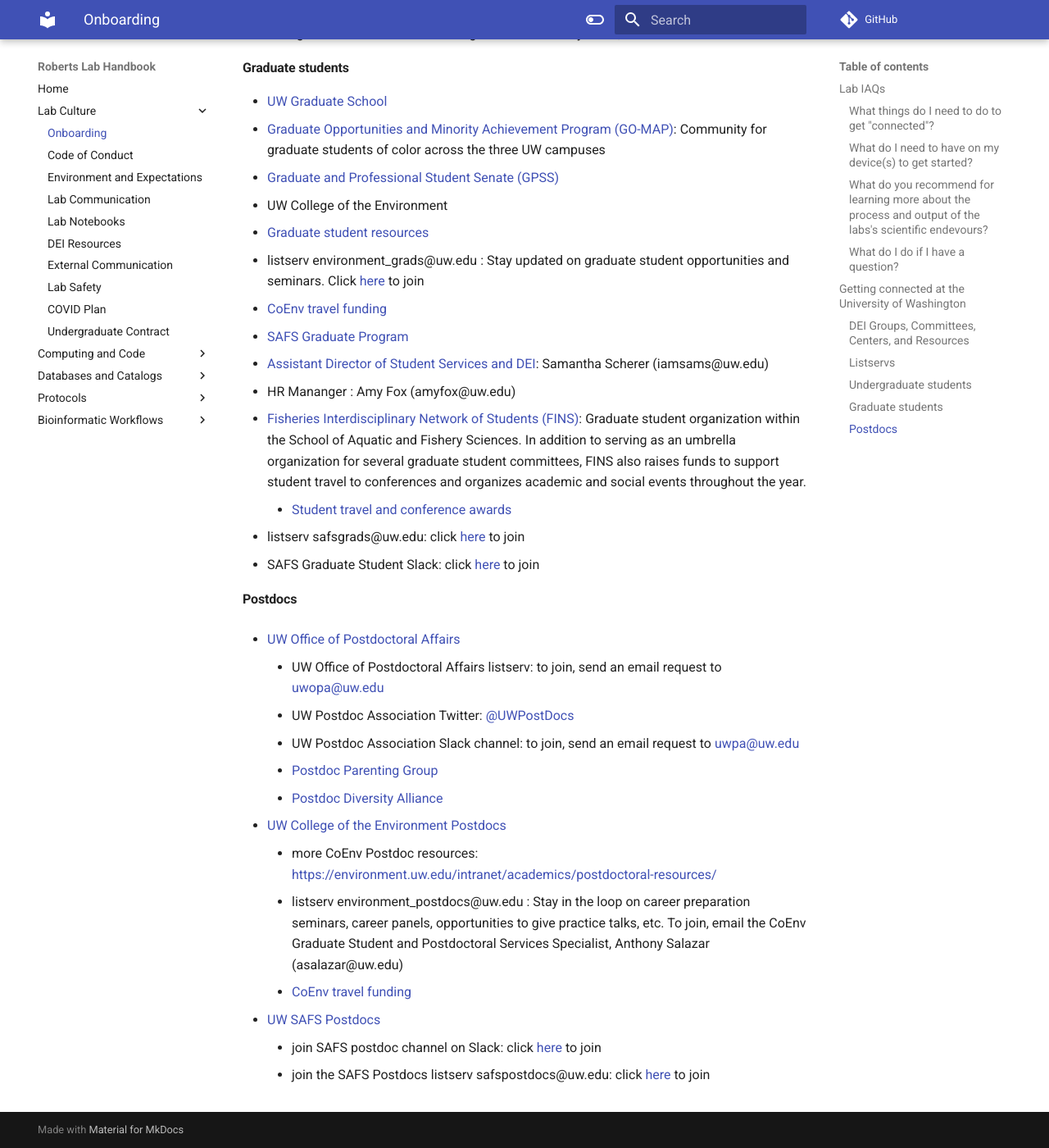
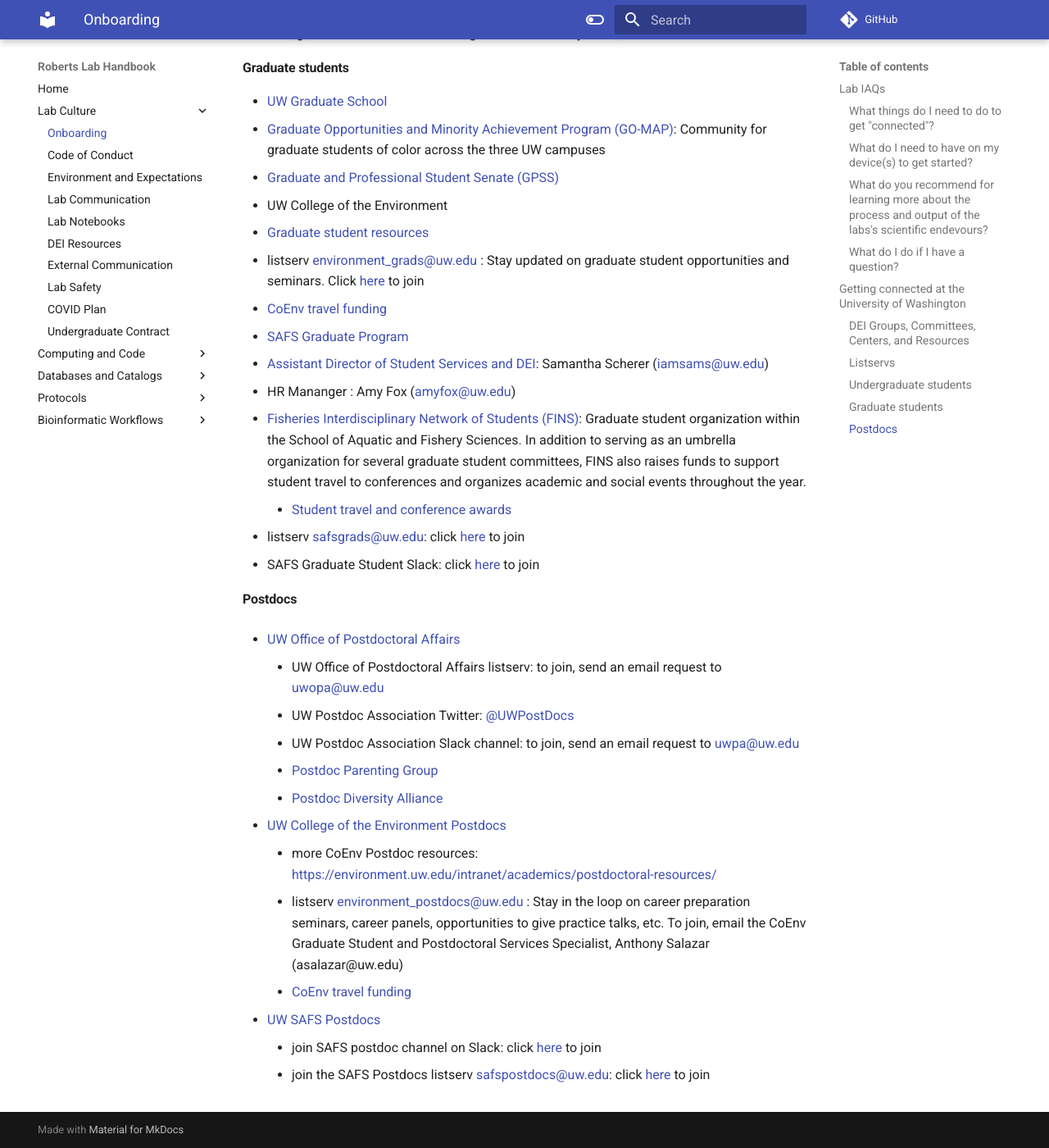
Before and after one commit to RobertsLab/resources, an MkDocs documentation site: the page built from docs/Onboarding.md, in a window 1280 px wide and 1400 px high, scrolled down 2036 px. Shown: the whole window at 82% size. Built offline with MkDocs 1.6.1 and Material for MkDocs 9.7.7, drawn with Linux system fonts in a browser that asks for light colours; comment, search, counter and statistics services are not loaded; part of the change alters nothing that is shown; some of the changed text lies outside the part shown.

```diff
--- a/docs/Onboarding.md
+++ b/docs/Onboarding.md
@@ -61,11 +61,11 @@ This is a list (non-exhaustive) of DEI groups, committees, centers, and resource
 
 #### Listservs
 
-If you experience any problems in joining these listservs, email SAFS computing administrator, Michael Parker (safshelp@uw.edu)
+If you experience any problems in joining these listservs, email SAFS computing administrator, Michael Parker (<safshelp@uw.edu>)
 
-- SAFS social safssocial@uw.edu: click [here](http://mailman13.u.washington.edu/mailman/listinfo/safssocial) to join
-- SAFS job postings safsjobs@uw.edu: click [here](http://mailman11.u.washington.edu/mailman/listinfo/safsjobs) to join
-- SAFS community Slack: click [here](https://join.slack.com/t/safs-community/shared_invite/zt-he8uinsg-yd_BzsR8hnST~G4UtNZ_bw) to join. If you have trouble joining, email Steven Roberts (sr320@uw.edu)
+- SAFS social <safssocial@uw.edu>: click [here](http://mailman13.u.washington.edu/mailman/listinfo/safssocial) to join
+- SAFS job postings <safsjobs@uw.edu>: click [here](http://mailman11.u.washington.edu/mailman/listinfo/safsjobs) to join
+- SAFS community Slack: click [here](https://join.slack.com/t/safs-community/shared_invite/zt-he8uinsg-yd_BzsR8hnST~G4UtNZ_bw) to join. If you have trouble joining, email Steven Roberts (<sr320@uw.edu>)
 
 #### Undergraduate students
 
@@ -82,31 +82,31 @@ If you experience any problems in joining these listservs, email SAFS computing
 
 - UW College of the Environment
   - [Graduate student resources](https://environment.uw.edu/students/student-resources/graduate-student-resources/)
-  - listserv environment_grads@uw.edu : Stay updated on graduate student opportunities and seminars. Click [here](http://mailman11.u.washington.edu/mailman/listinfo/environment_grads) to join
+  - listserv <environment_grads@uw.edu> : Stay updated on graduate student opportunities and seminars. Click [here](http://mailman11.u.washington.edu/mailman/listinfo/environment_grads) to join
   - [CoEnv travel funding](https://environment.uw.edu/students/student-resources/scholarships-funding/student-travel-meeting-fund/)
 
 - [SAFS Graduate Program](https://fish.uw.edu/students/graduate-program/)
-  - [Assistant Director of Student Services and DEI](https://fish.uw.edu/students/advising/): Samantha Scherer (iamsams@uw.edu)
-  - HR Mananger : Amy Fox (amyfox@uw.edu)
+  - [Assistant Director of Student Services and DEI](https://fish.uw.edu/students/advising/): Samantha Scherer (<iamsams@uw.edu>)
+  - HR Mananger : Amy Fox (<amyfox@uw.edu>)
   - [Fisheries Interdisciplinary Network of Students (FINS)](https://fish.uw.edu/students/graduate-program/fins-fisheries-interdisciplinary-network-of-students/): Graduate student organization within the School of Aquatic and Fishery Sciences. In addition to serving as an umbrella organization for several graduate student committees, FINS also raises funds to support student travel to conferences and organizes academic and social events throughout the year.
     - [Student travel and conference awards](https://fish.uw.edu/students/graduate-program/fins-fisheries-interdisciplinary-network-of-students/student-awards/)
-  - listserv safsgrads@uw.edu: click [here](http://mailman11.u.washington.edu/mailman/listinfo/safsgrads) to join
+  - listserv <safsgrads@uw.edu>: click [here](http://mailman11.u.washington.edu/mailman/listinfo/safsgrads) to join
   - SAFS Graduate Student Slack: click [here](https://join.slack.com/t/safsgrads/shared_invite/zt-fq8maniu-e3JNso80fuqnLzrhdiyAzA) to join
 
 #### Postdocs
 
 - [UW Office of Postdoctoral Affairs](https://grad.uw.edu/for-students-and-post-docs/office-of-postdoctoral-affairs/)
-	- UW Office of Postdoctoral Affairs listserv: to join, send an email request to [uwopa@uw.edu](uwopa@uw.edu)
+	- UW Office of Postdoctoral Affairs listserv: to join, send an email request to <uwopa@uw.edu>
 	- UW Postdoc Association Twitter: [@UWPostDocs](https://twitter.com/uwpostdocs?lang=en)
-	- UW Postdoc Association Slack channel: to join, send an email request to [uwpa@uw.edu](uwpa@uw.edu)
+	- UW Postdoc Association Slack channel: to join, send an email request to <uwpa@uw.edu>
 	- [Postdoc Parenting Group](http://depts.washington.edu/uwpa/who-we-are-2/)
 	- [Postdoc Diversity Alliance](https://sites.uw.edu/uwpda)
 
 - [UW College of the Environment Postdocs](https://environment.uw.edu/research/postdoctoral-fellows/)
 	- more CoEnv Postdoc resources: [https://environment.uw.edu/intranet/academics/postdoctoral-resources/](https://environment.uw.edu/intranet/academics/postdoctoral-resources/)
-	- listserv environment_postdocs@uw.edu : Stay in the loop on career preparation seminars, career panels, opportunities to give practice talks, etc. To join, email the CoEnv Graduate Student and Postdoctoral Services Specialist, Anthony Salazar (asalazar@uw.edu)
+	- listserv <environment_postdocs@uw.edu> : Stay in the loop on career preparation seminars, career panels, opportunities to give practice talks, etc. To join, email the CoEnv Graduate Student and Postdoctoral Services Specialist, Anthony Salazar (asalazar@uw.edu)
 	- [CoEnv travel funding](https://environment.uw.edu/students/student-resources/scholarships-funding/student-travel-meeting-fund/)
 
 - [UW SAFS Postdocs](https://fish.uw.edu/faculty-research/research/postdoctoralscholars/)
 	- join SAFS postdoc channel on Slack: click [here](https://join.slack.com/t/safs-community/shared_invite/zt-uzytnche-1JagEpn8NxUEm6~tTi2izg) to join
-	- join the SAFS Postdocs listserv safspostdocs@uw.edu: click [here](http://mailman13.u.washington.edu/mailman/listinfo/safspostdocs) to join
+	- join the SAFS Postdocs listserv <safspostdocs@uw.edu>: click [here](http://mailman13.u.washington.edu/mailman/listinfo/safspostdocs) to join
```
